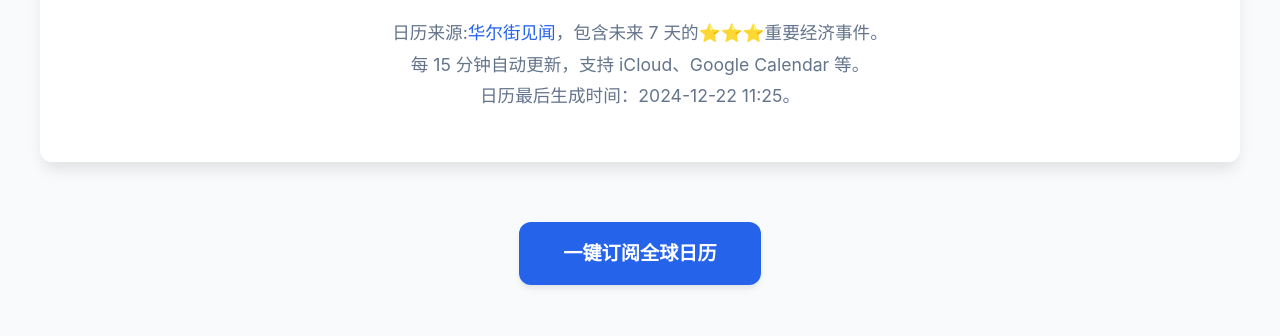
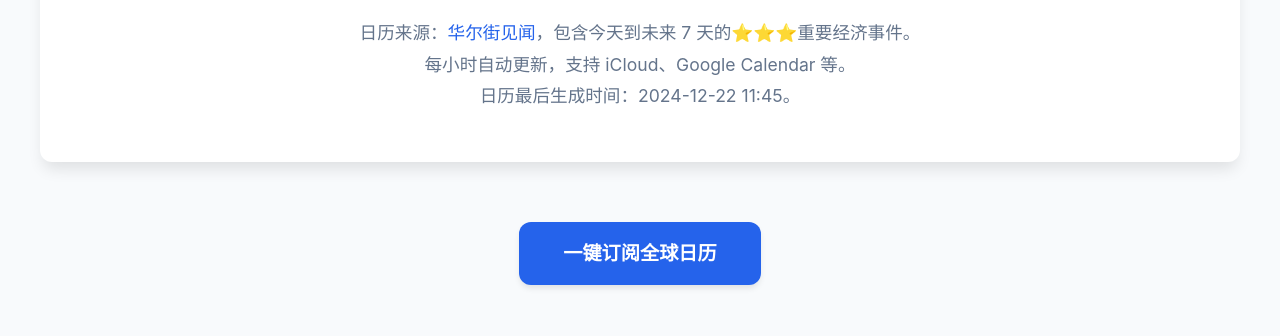
Before and after one commit to jayleecn/Economic-Calendar, a website: page public/index.html in a window 1280 px wide. Shown: the part 137-473 px from the top of the page. Drawn offline with Linux system fonts and the light colour scheme.

Commit message:
chore: update cron job to run hourly and update UI text

```diff
--- a/public/index.html
+++ b/public/index.html
@@ -264,9 +264,9 @@
     <div class="container">
         <div class="header">
             <h1>📅 全球经济日历</h1>
-            <p>日历来源:<a href="https://wallstreetcn.com/calendar" target="_blank">华尔街见闻</a>，包含未来 7 天的⭐️⭐️⭐️重要经济事件。
-                <br>每 15 分钟自动更新，支持 iCloud、Google Calendar 等。
-                <br>日历最后生成时间：2024-12-22 11:25。</p>
+            <p>日历来源：<a href="https://wallstreetcn.com/calendar" target="_blank">华尔街见闻</a>，包含今天到未来 7 天的⭐️⭐️⭐️重要经济事件。
+                <br>每小时自动更新，支持 iCloud、Google Calendar 等。
+                <br>日历最后生成时间：2024-12-22 11:45。</p>
         </div>
 
         <div class="subscription-box">
```
Also changed, not shown: .github/workflows/update-calendar.yml, 3 other files.
